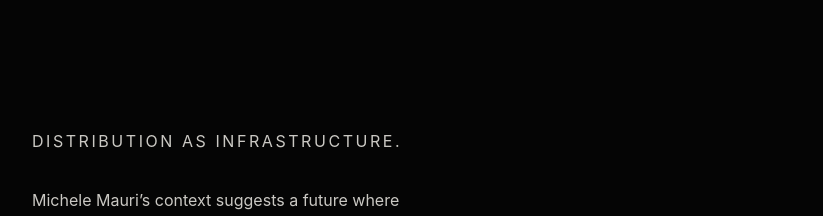
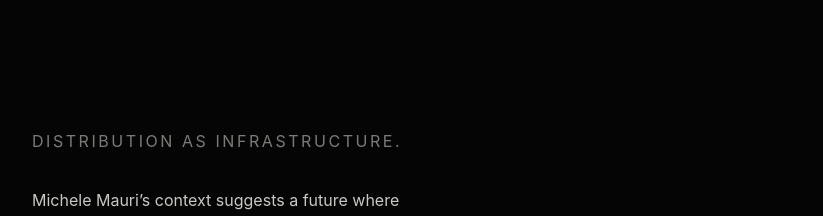
Before and after one commit to mcmr-git/mauri-hq-distribution-layer, a Next.js app: page /distribution in a window 1280 px wide. Shown: the part 1260-1476 px from the top of the page, without its empty margins (214-1037 px from the left). Built offline with nearby package versions, Linux system fonts and the light colour scheme; a web font is replaced by a local one.

Commit message:
Fix build type error in distribution caption motion opacity

```diff
--- a/src/app/distribution/page.tsx
+++ b/src/app/distribution/page.tsx
@@ -67,7 +67,7 @@ export default function DistributionPage() {
             <motion.div className={styles.mediaFrame} style={{ y: posterY }}>
               <div className={styles.mediaImageA} />
             </motion.div>
-            <p style={{ opacity: captionOpacity }}>Distribution as infrastructure.</p>
+            <motion.p style={{ opacity: captionOpacity }}>Distribution as infrastructure.</motion.p>
           </div>
 
           <p>
```
